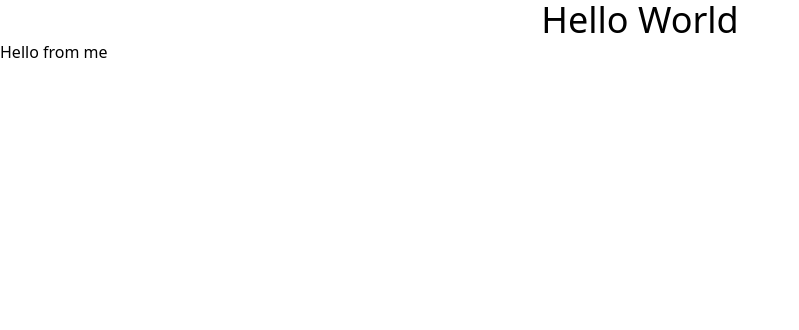
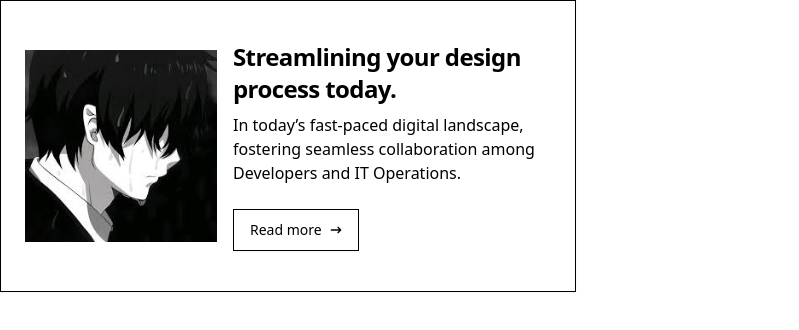
Before and after one commit to utkarsh098123/react_Basics002, a React (Vite) app: page / in a window 1280 px wide. Shown: the top 330 px of the page, without its empty margins (0-799 px from the left). Built offline with nearby package versions, Linux system fonts and the light colour scheme.

Commit message:
second commit

```diff
--- a/src/App.tsx
+++ b/src/App.tsx
@@ -1,11 +1,16 @@
-
+import Card from "./Components/Card.tsx";
 
 const App = () => {
   return (
     <>
 
-        <h1 className="text-center text-4xl">Hello World</h1>
-        <h2>Hello from me</h2>
+        <header>
+            <div>
+                <Card/>
+            </div>
+        </header>
+
+
 
 
     </>
--- /dev/null
+++ b/src/Components/Card.tsx
@@ -0,0 +1,37 @@
+
+
+const Card = () => {
+  return (
+      <>
+
+
+          <a href="#"
+             className="flex flex-col items-center bg-neutral-primary-soft p-6 border border-default rounded-base shadow-xs md:flex-row md:max-w-xl md:flex-row md:max-w-xl">
+              <img className="object-cover w-full rounded-base h-64 md:h-auto md:w-48 mb-4 md:mb-0"
+                   src="/download.jpg" alt=""/>
+              <div className="flex flex-col justify-between md:p-4 leading-normal">
+                  <h5 className="mb-2 text-2xl font-bold tracking-tight text-heading">Streamlining your design process
+                      today.</h5>
+                  <p className="mb-6 text-body">In today’s fast-paced digital landscape, fostering seamless
+                      collaboration among Developers and IT Operations.</p>
+                  <div>
+                      <button type="button"
+                              className="inline-flex items-center w-auto text-body bg-neutral-secondary-medium box-border border border-default-medium hover:bg-neutral-tertiary-medium hover:text-heading focus:ring-4 focus:ring-neutral-tertiary shadow-xs font-medium leading-5 rounded-base text-sm px-4 py-2.5 focus:outline-none">
+                          Read more
+                          <svg className="w-4 h-4 ms-1.5 rtl:rotate-180 -me-0.5" aria-hidden="true"
+                               xmlns="http://www.w3.org/2000/svg" width="24" height="24" fill="none"
+                               viewBox="0 0 24 24">
+                              <path stroke="currentColor" stroke-linecap="round" stroke-linejoin="round"
+                                    stroke-width="2" d="M19 12H5m14 0-4 4m4-4-4-4"/>
+                          </svg>
+                      </button>
+                  </div>
+              </div>
+          </a>
+
+
+      </>
+  );
+};
+
+export default Card;
```
Also changed, not shown: public/download.jpg (added), src/index.css (line endings or trailing spaces).
